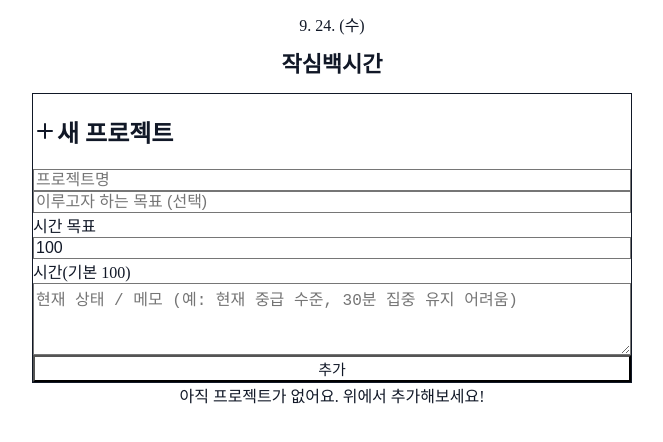
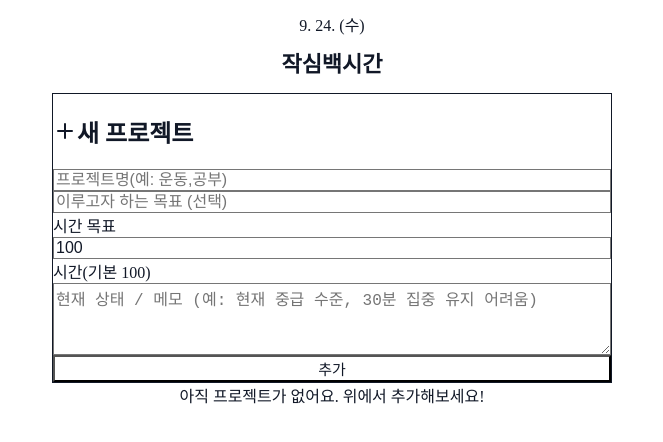
Before and after one commit to jimin020420/jaksim100h, a React (Vite) app: page / in a window 1280 px wide. Shown: the top 442 px of the page, without its empty margins (308-971 px from the left). Built offline with nearby package versions, Linux system fonts and the light colour scheme.

Commit message:
layout: side gutters + fixed content width

```diff
--- a/src/App.tsx
+++ b/src/App.tsx
@@ -174,14 +174,13 @@ export default function Jaksim100HoursApp() {
   return (
     <div
       className="
-      min-h-screen
-      bg-white text-gray-900                       /* 라이트모드 강제 */
+      min-h-screen bg-gray-50 text-gray-900
       px-4 sm:px-6
-      pt-[calc(env(safe-area-inset-top)+12px)]    /* 노치 안전영역 + 여백 */
-      pb-[calc(env(safe-area-inset-bottom)+16px)] /* 홈바 안전영역 */
+      pt-[calc(env(safe-area-inset-top)+12px)]
+      pb-[calc(env(safe-area-inset-bottom)+16px)]
     "
     >
-      <div className="max-w-[600px] w-full mx-auto">      {/* 모바일 앱같은 폭 */}
+      <div className="max-w-[560px] w-full mx-auto">      {/* 모바일 앱같은 폭 */}
         <header className="mb-4">
           <div className="text-center text-sm text-gray-600">
             {new Date().toLocaleDateString('ko-KR', {
@@ -209,7 +208,7 @@ export default function Jaksim100HoursApp() {
               ref={nameInputRef}
               value={form.name}
               onChange={(e) => setForm((f) => ({ ...f, name: e.target.value }))}
-              placeholder="프로젝트명"
+              placeholder="프로젝트명(예: 운동,공부)"
               className="
               w-full rounded-xl border border-gray-300 bg-white text-gray-900 placeholder-gray-500
               px-3 py-2 shadow-sm focus:outline-none focus:ring-2 focus:ring-indigo-500 focus:border-indigo-500
```
